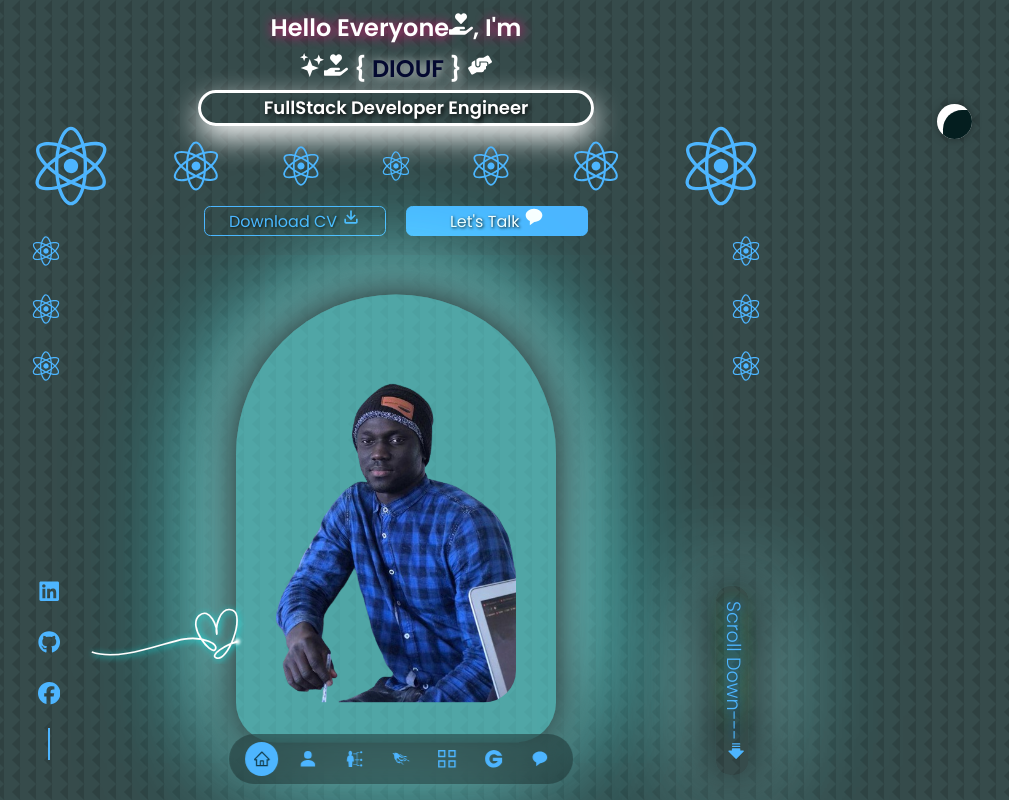
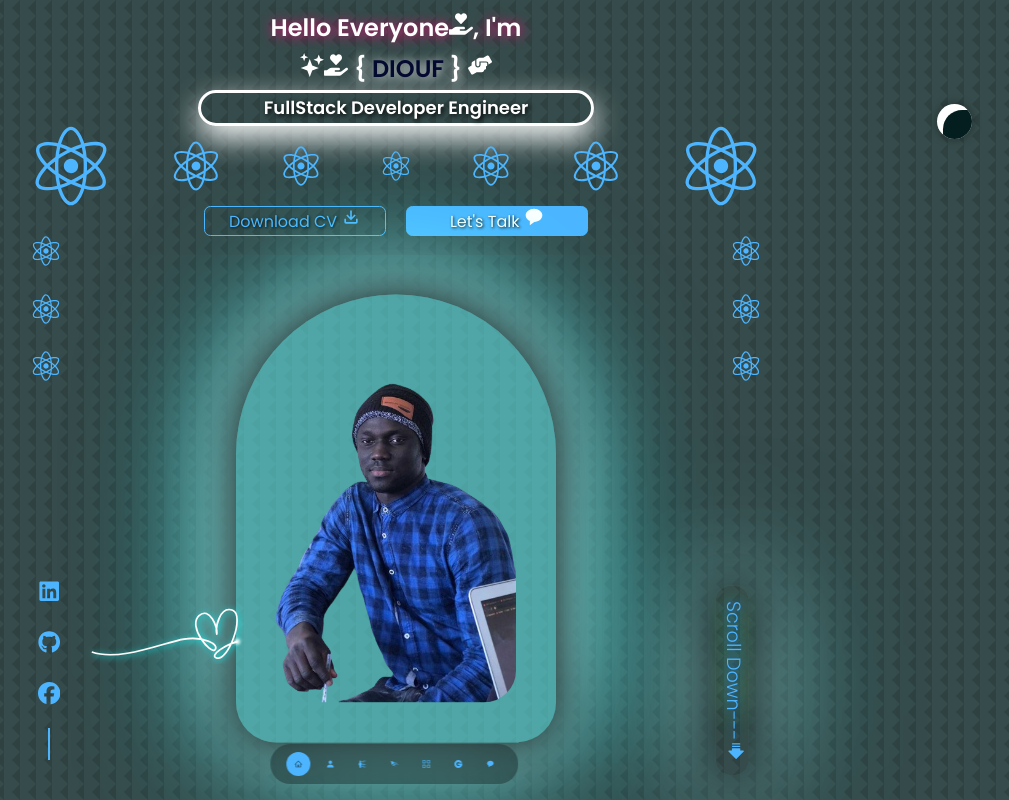
Before and after one commit to Mouhamed1003/keenprogrammer.com, a React (Create React App) app: page / in a window 1280 px wide. Shown: the top 800 px of the page, without its empty margins (244-1253 px from the left). Built offline with nearby package versions, Linux system fonts and the light colour scheme.

Commit message:
Update nav.css

```diff
--- a/src/components/nav/nav.css
+++ b/src/components/nav/nav.css
@@ -9,7 +9,7 @@ nav {
     transform: translateX(-43%);
     bottom: 1rem;
     display: flex;
-    gap: 0.8rem;
+    gap: 0.5rem;
     border-radius: 3rem;
     backdrop-filter: blur(15px);
 }
@@ -19,7 +19,7 @@ nav a {
     border-radius: 50%;
     display: flex;
     color: var(--color-primary);
-    font-size: 1.1rem;
+    font-size: 0.5rem;
     transition: background-color 2.3s; /* Ajout de la transition */
 }
 nav a:hover {
```
